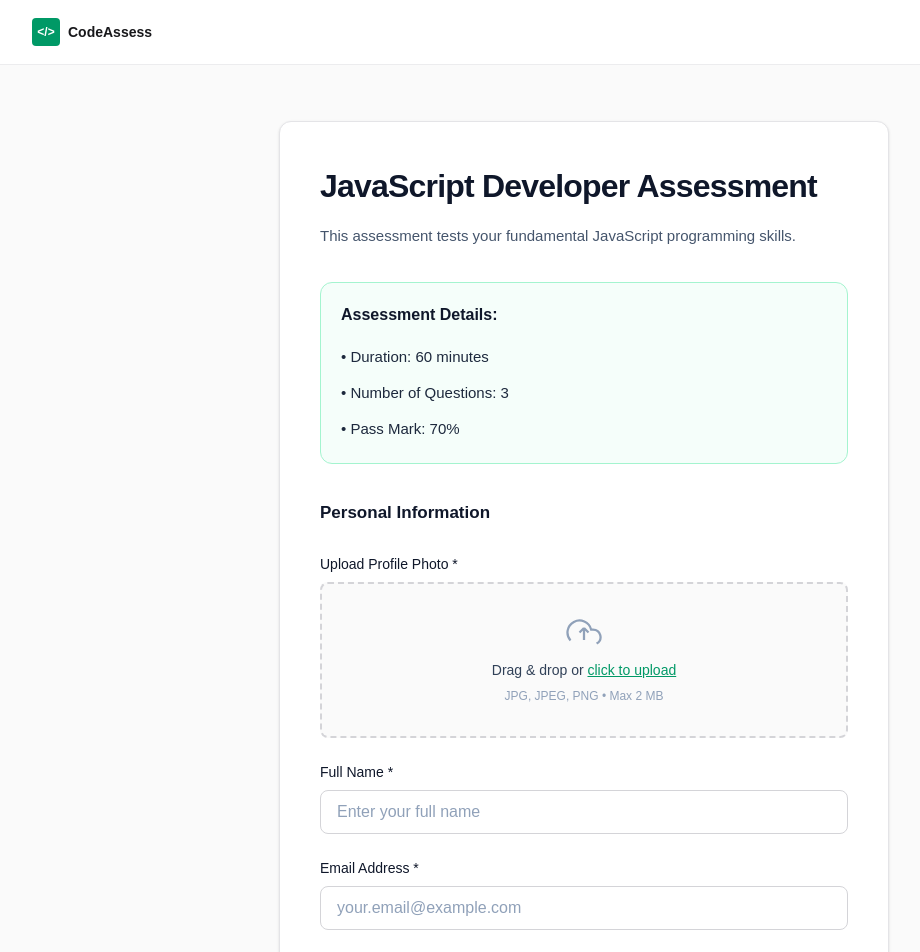
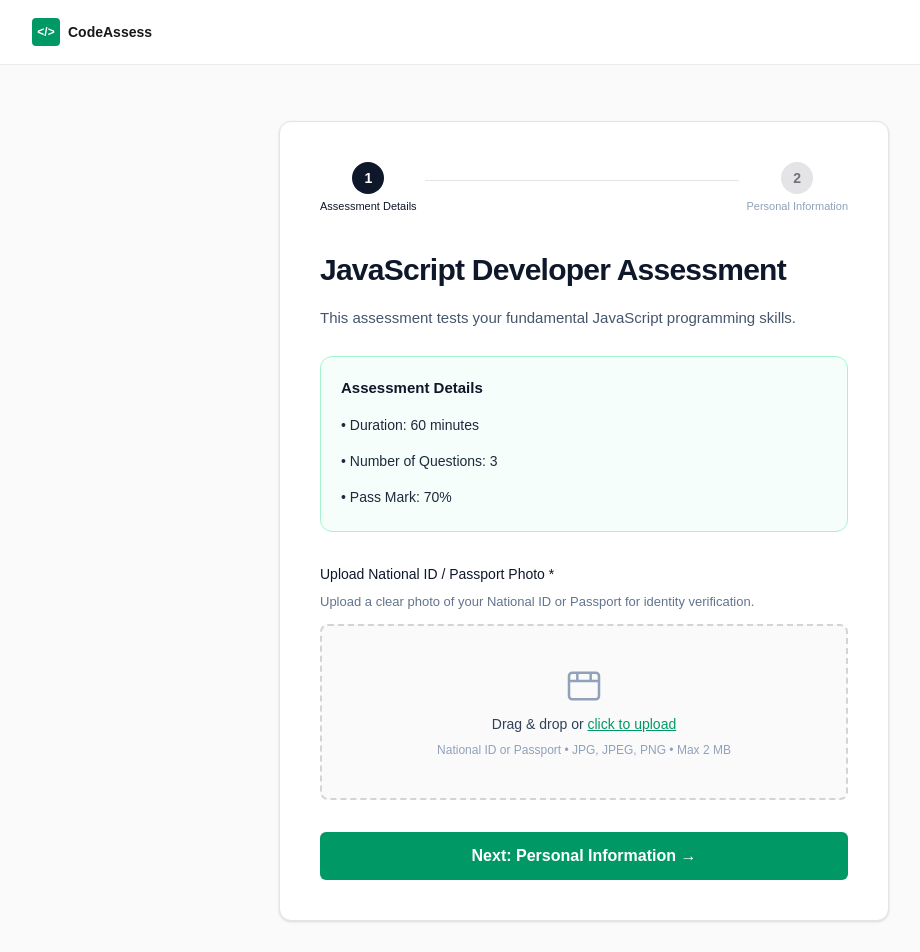
Before and after one commit to SheCanCODE-Capstone-Projects/Assessment_Platfrom_fe, a Next.js app: page /CandidateRegisterPage in a window 1280 px wide. Shown: the top 952 px of the page, without its empty margins (56-976 px from the left). Built offline with nearby package versions, Linux system fonts and the light colour scheme.

Commit message:
add step pagination, ID upload, terms checkbox and pre-assessment checks

```diff
--- a/pages/CandidateRegisterPage.tsx
+++ b/pages/CandidateRegisterPage.tsx
@@ -29,13 +29,13 @@ type FormValues = {
   preferredLanguage: string;
 };
 
-type FormErrors = FormValues & { profilePhoto: string };
+type FormErrors = FormValues & { idPhoto: string };
 
 const ACCEPTED_TYPES = ["image/jpeg", "image/jpg", "image/png"];
-const MAX_SIZE_BYTES = 2 * 1024 * 1024; // 2 MB
+const MAX_SIZE_BYTES = 2 * 1024 * 1024;
 
 function validatePhoto(file: File | null): string {
-  if (!file) return "Profile photo is required.";
+  if (!file) return "National ID or Passport photo is required.";
   if (!ACCEPTED_TYPES.includes(file.type))
     return "Only JPG, JPEG, or PNG files are accepted.";
   if (file.size > MAX_SIZE_BYTES) return "File size must not exceed 2 MB.";
@@ -61,7 +61,7 @@ const INITIAL_ERRORS: FormErrors = {
   email: "",
   phoneNumber: "",
   preferredLanguage: "",
-  profilePhoto: "",
+  idPhoto: "",
 };
 
 const emailPattern = /^[^\s@]+@[^\s@]+\.[^\s@]+$/;
@@ -91,11 +91,66 @@ function inputClasses(hasError: boolean) {
   ].join(" ");
 }
 
+const STEPS = ["Assessment Details", "Personal Information"] as const;
+
+function StepIndicator({ current }: { current: number }) {
+  return (
+    <div className="flex items-center gap-0 mb-8">
+      {STEPS.map((label, i) => {
+        const stepNum = i + 1;
+        const isCompleted = stepNum < current;
+        const isActive = stepNum === current;
+        return (
+          <div key={label} className="flex items-center flex-1 last:flex-none">
+            <div className="flex flex-col items-center gap-1">
+              <div
+                className={[
+                  "flex h-8 w-8 items-center justify-center rounded-full text-sm font-semibold transition",
+                  isCompleted
+                    ? "bg-emerald-600 text-white"
+                    : isActive
+                    ? "bg-[#0f172a] text-white"
+                    : "bg-zinc-200 text-zinc-500",
+                ].join(" ")}
+              >
+                {isCompleted ? (
+                  <svg viewBox="0 0 24 24" className="h-4 w-4" fill="none" stroke="currentColor" strokeWidth="2.5" aria-hidden="true">
+                    <path d="m5 12 5 5L20 7" />
+                  </svg>
+                ) : (
+                  stepNum
+                )}
+              </div>
+              <span
+                className={[
+                  "text-[11px] font-medium whitespace-nowrap",
+                  isActive ? "text-[#0f172a]" : "text-slate-400",
+                ].join(" ")}
+              >
+                {label}
+              </span>
+            </div>
+            {i < STEPS.length - 1 && (
+              <div
+                className={[
+                  "h-px flex-1 mx-2 mb-4 transition",
+                  isCompleted ? "bg-emerald-500" : "bg-zinc-200",
+                ].join(" ")}
+              />
+            )}
+          </div>
+        );
+      })}
+    </div>
+  );
+}
+
 export default function CandidateRegisterPage() {
   const router = useRouter();
+  const [step, setStep] = useState(1);
   const [formValues, setFormValues] = useState<FormValues>(INITIAL_FORM);
   const [errors, setErrors] = useState<FormErrors>(INITIAL_ERRORS);
-  const [profilePhoto, setProfilePhoto] = useState<File | null>(null);
+  const [idPhoto, setIdPhoto] = useState<File | null>(null);
   const [photoPreview, setPhotoPreview] = useState<string | null>(null);
   const [isDragging, setIsDragging] = useState(false);
   const fileInputRef = useRef<HTMLInputElement>(null);
@@ -103,11 +158,11 @@ export default function CandidateRegisterPage() {
   const applyPhoto = useCallback((file: File) => {
     const error = validatePhoto(file);
     if (error) {
-      setErrors((c) => ({ ...c, profilePhoto: error }));
+      setErrors((c) => ({ ...c, idPhoto: error }));
       return;
     }
-    setProfilePhoto(file);
-    setErrors((c) => ({ ...c, profilePhoto: "" }));
+    setIdPhoto(file);
+    setErrors((c) => ({ ...c, idPhoto: "" }));
     const reader = new FileReader();
     reader.onload = (e) => setPhotoPreview(e.target?.result as string);
     reader.readAsDataURL(file);
@@ -135,40 +190,31 @@ export default function CandidateRegisterPage() {
   }
 
   function removePhoto() {
-    setProfilePhoto(null);
+    setIdPhoto(null);
     setPhotoPreview(null);
     if (fileInputRef.current) fileInputRef.current.value = "";
   }
 
   function validateField(name: keyof FormValues, value: string) {
-    const trimmedValue = value.trim();
-
-    if (!trimmedValue) {
-      return "This field is required.";
-    }
-
-    if (name === "email" && !emailPattern.test(trimmedValue)) {
+    const trimmed = value.trim();
+    if (!trimmed) return "This field is required.";
+    if (name === "email" && !emailPattern.test(trimmed))
       return "Please enter a valid email address.";
-    }
-
     return "";
   }
 
-  function handleChange(
-    event: ChangeEvent<HTMLInputElement | HTMLSelectElement>
-  ) {
+  function handleChange(event: ChangeEvent<HTMLInputElement | HTMLSelectElement>) {
     const { name, value } = event.target;
     const fieldName = name as keyof FormValues;
+    setFormValues((c) => ({ ...c, [fieldName]: value }));
+    setErrors((c) => ({ ...c, [fieldName]: validateField(fieldName, value) }));
+  }
 
-    setFormValues((current) => ({
-      ...current,
-      [fieldName]: value,
-    }));
-
-    setErrors((current) => ({
-      ...current,
-      [fieldName]: validateField(fieldName, value),
-    }));
+  function handleNextStep() {
+    const photoError = validatePhoto(idPhoto);
+    setErrors((c) => ({ ...c, idPhoto: photoError }));
+    if (photoError) return;
+    setStep(2);
   }
 
   function handleSubmit(event: FormEvent<HTMLFormElement>) {
@@ -178,18 +224,12 @@ export default function CandidateRegisterPage() {
       fullName: validateField("fullName", formValues.fullName),
       email: validateField("email", formValues.email),
       phoneNumber: validateField("phoneNumber", formValues.phoneNumber),
-      preferredLanguage: validateField(
-        "preferredLanguage",
-        formValues.preferredLanguage
-      ),
-      profilePhoto: validatePhoto(profilePhoto),
+      preferredLanguage: validateField("preferredLanguage", formValues.preferredLanguage),
+      idPhoto: validatePhoto(idPhoto),
     };
 
     setErrors(nextErrors);
-
-    if (Object.values(nextErrors).some(Boolean)) {
-      return;
-    }
+    if (Object.values(nextErrors).some(Boolean)) return;
 
     if (typeof window !== "undefined") {
       window.sessionStorage.setItem(
@@ -197,7 +237,7 @@ export default function CandidateRegisterPage() {
         JSON.stringify({
           fullName: formValues.fullName.trim(),
           preferredLanguage: formValues.preferredLanguage.trim(),
-          profilePhoto: photoPreview,
+          idPhoto: photoPreview,
         })
       );
     }
@@ -209,61 +249,65 @@ export default function CandidateRegisterPage() {
     <div className="min-h-screen bg-zinc-50">
       <Navbar right={<span aria-hidden="true" />} />
 
-      <main className="px-4 py-12 sm:px-6 sm:py-14">
+      <main className="px-4 py-10 sm:px-6 sm:py-14">
         <section className="mx-auto w-full max-w-[610px] rounded-xl border border-zinc-200 bg-white p-8 shadow-sm sm:p-10">
+
+          <StepIndicator current={step} />
+
+          {/* ── STEP 1 ── */}
+          {step === 1 && (
+            <>
               <header>
-            <h1 className="text-[30px] font-bold tracking-tight text-[#0f172a] sm:text-[32px]">
+                <h1 className="text-[28px] font-bold tracking-tight text-[#0f172a] sm:text-[30px]">
                   JavaScript Developer Assessment
                 </h1>
                 <p className="mt-3 text-[15px] leading-7 text-slate-600">
-              This assessment tests your fundamental JavaScript programming
-              skills.
+                  This assessment tests your fundamental JavaScript programming skills.
                 </p>
               </header>
 
-          <section className="mt-8 rounded-xl border border-emerald-200 bg-emerald-50/50 p-5">
-            <h2 className="text-[16px] font-semibold text-[#0f172a]">
-              Assessment Details:
+              <section className="mt-6 rounded-xl border border-emerald-200 bg-emerald-50/50 p-5">
+                <h2 className="text-[15px] font-semibold text-[#0f172a]">
+                  Assessment Details
                 </h2>
-            <ul className="mt-4 space-y-2 text-[15px] leading-7 text-slate-800">
+                <ul className="mt-3 space-y-2 text-[14px] leading-7 text-slate-800">
                   <li>&bull; Duration: 60 minutes</li>
                   <li>&bull; Number of Questions: 3</li>
                   <li>&bull; Pass Mark: 70%</li>
                 </ul>
               </section>
 
-          <form onSubmit={handleSubmit} className="mt-9">
-            <h2 className="text-[17px] font-semibold text-[#0f172a]">
-              Personal Information
-            </h2>
-
-            <div className="mt-7 space-y-6">
-              {/* Profile Photo Upload */}
-              <div>
+              <div className="mt-8">
                 <label className="mb-2 block text-sm font-medium text-[#0f172a]">
-                  Upload Profile Photo *
+                  Upload National ID / Passport Photo *
                 </label>
+                <p className="mb-3 text-[13px] text-slate-500">
+                  Upload a clear photo of your National ID or Passport for identity verification.
+                </p>
 
                 {photoPreview ? (
-                  <div className="flex items-center gap-4">
+                  <div className="flex items-start gap-4 rounded-lg border border-emerald-200 bg-emerald-50/40 p-4">
                     <img
                       src={photoPreview}
-                      alt="Profile preview"
-                      className="h-20 w-20 rounded-full object-cover border-2 border-emerald-400 shadow-sm"
+                      alt="ID preview"
+                      className="h-24 w-36 rounded-md object-cover border border-zinc-200 shadow-sm shrink-0"
                     />
-                    <div className="flex flex-col gap-1">
-                      <p className="text-sm font-medium text-slate-800 truncate max-w-[200px]">
-                        {profilePhoto?.name}
+                    <div className="flex flex-col gap-1 min-w-0">
+                      <p className="text-sm font-semibold text-slate-800">
+                        Document uploaded
                       </p>
-                      <p className="text-xs text-slate-500">
-                        {profilePhoto ? (profilePhoto.size / 1024).toFixed(1) : 0} KB
+                      <p className="text-[13px] text-slate-500 truncate">
+                        {idPhoto?.name}
+                      </p>
+                      <p className="text-xs text-slate-400">
+                        {idPhoto ? (idPhoto.size / 1024).toFixed(1) : 0} KB
                       </p>
                       <button
                         type="button"
                         onClick={removePhoto}
                         className="mt-1 text-xs font-medium text-red-500 hover:text-red-700 text-left"
                       >
-                        Remove photo
+                        Remove &amp; re-upload
                       </button>
                     </div>
                   </div>
@@ -277,30 +321,34 @@ export default function CandidateRegisterPage() {
                     onDragLeave={handleDragLeave}
                     onDrop={handleDrop}
                     className={[
-                      "flex flex-col items-center justify-center gap-2 rounded-lg border-2 border-dashed px-4 py-8 cursor-pointer transition",
+                      "flex flex-col items-center justify-center gap-2 rounded-lg border-2 border-dashed px-4 py-10 cursor-pointer transition",
                       isDragging
                         ? "border-emerald-500 bg-emerald-50"
-                        : errors.profilePhoto
+                        : errors.idPhoto
                         ? "border-red-300 bg-red-50/30"
                         : "border-zinc-300 bg-zinc-50 hover:border-emerald-400 hover:bg-emerald-50/30",
                     ].join(" ")}
                   >
                     <svg
                       viewBox="0 0 24 24"
-                      className="h-9 w-9 text-slate-400"
+                      className="h-10 w-10 text-slate-400"
                       fill="none"
                       stroke="currentColor"
                       strokeWidth="1.5"
                       aria-hidden="true"
                     >
-                      <path d="M12 16V8m0 0-3 3m3-3 3 3" />
-                      <path d="M20.39 18.39A5 5 0 0 0 18 9h-1.26A8 8 0 1 0 3 16.3" />
+                      <rect x="3" y="4" width="18" height="16" rx="2" />
+                      <path d="M3 9h18" />
+                      <path d="M8 4v5" />
+                      <path d="M16 4v5" />
                     </svg>
                     <p className="text-sm font-medium text-slate-700">
                       Drag &amp; drop or{" "}
                       <span className="text-emerald-600 underline">click to upload</span>
                     </p>
-                    <p className="text-xs text-slate-400">JPG, JPEG, PNG &bull; Max 2 MB</p>
+                    <p className="text-xs text-slate-400">
+                      National ID or Passport &bull; JPG, JPEG, PNG &bull; Max 2 MB
+                    </p>
                   </div>
                 )}
 
@@ -310,19 +358,40 @@ export default function CandidateRegisterPage() {
                   accept="image/jpeg,image/jpg,image/png"
                   onChange={handlePhotoChange}
                   className="sr-only"
-                  aria-label="Upload profile photo"
+                  aria-label="Upload National ID or Passport photo"
                 />
 
-                {errors.profilePhoto ? (
-                  <p className="mt-2 text-sm text-red-600">{errors.profilePhoto}</p>
+                {errors.idPhoto ? (
+                  <p className="mt-2 text-sm text-red-600">{errors.idPhoto}</p>
                 ) : null}
               </div>
 
-              <FormField
-                id="fullName"
-                label="Full Name *"
-                error={errors.fullName}
+              <Button
+                type="button"
+                tone="green"
+                size="lg"
+                onClick={handleNextStep}
+                className="mt-8 h-12 w-full rounded-lg bg-[#1ec28b] text-base font-semibold hover:bg-[#18af7d]"
               >
+                Next: Personal Information →
+              </Button>
+            </>
+          )}
+
+          {/* ── STEP 2 ── */}
+          {step === 2 && (
+            <form onSubmit={handleSubmit}>
+              <header className="mb-7">
+                <h2 className="text-[22px] font-bold tracking-tight text-[#0f172a]">
+                  Personal Information
+                </h2>
+                <p className="mt-1 text-[14px] text-slate-500">
+                  Fill in your details to complete registration.
+                </p>
+              </header>
+
+              <div className="space-y-6">
+                <FormField id="fullName" label="Full Name *" error={errors.fullName}>
                   <input
                     id="fullName"
                     name="fullName"
@@ -335,11 +404,7 @@ export default function CandidateRegisterPage() {
                   />
                 </FormField>
 
-              <FormField
-                id="email"
-                label="Email Address *"
-                error={errors.email}
-              >
+                <FormField id="email" label="Email Address *" error={errors.email}>
                   <input
                     id="email"
                     name="email"
@@ -352,11 +417,7 @@ export default function CandidateRegisterPage() {
                   />
                 </FormField>
 
-              <FormField
-                id="phoneNumber"
-                label="Phone Number *"
-                error={errors.phoneNumber}
-              >
+                <FormField id="phoneNumber" label="Phone Number *" error={errors.phoneNumber}>
                   <input
                     id="phoneNumber"
                     name="phoneNumber"
@@ -380,10 +441,7 @@ export default function CandidateRegisterPage() {
                       name="preferredLanguage"
                       value={formValues.preferredLanguage}
                       onChange={handleChange}
-                    className={[
-                      inputClasses(Boolean(errors.preferredLanguage)),
-                      "appearance-none pr-10",
-                    ].join(" ")}
+                      className={[inputClasses(Boolean(errors.preferredLanguage)), "appearance-none pr-10"].join(" ")}
                     >
                       <option value="">Select a programming language</option>
                       {LANGUAGE_OPTIONS.map((language) => (
@@ -392,16 +450,8 @@ export default function CandidateRegisterPage() {
                         </option>
                       ))}
                     </select>
-
                     <span className="pointer-events-none absolute inset-y-0 right-4 flex items-center text-slate-400">
-                    <svg
-                      viewBox="0 0 20 20"
-                      className="h-4 w-4"
-                      fill="none"
-                      stroke="currentColor"
-                      strokeWidth="1.75"
-                      aria-hidden="true"
-                    >
+                      <svg viewBox="0 0 20 20" className="h-4 w-4" fill="none" stroke="currentColor" strokeWidth="1.75" aria-hidden="true">
                         <path d="m5 7.5 5 5 5-5" />
                       </svg>
                     </span>
@@ -409,15 +459,29 @@ export default function CandidateRegisterPage() {
                 </FormField>
               </div>
 
+              <div className="mt-8 flex gap-3">
+                <Button
+                  type="button"
+                  tone="zinc"
+                  variant="outline"
+                  size="lg"
+                  onClick={() => setStep(1)}
+                  className="h-12 w-full rounded-lg text-base font-semibold"
+                >
+                  ← Back
+                </Button>
                 <Button
                   type="submit"
                   tone="green"
                   size="lg"
-              className="mt-6 h-12 w-full rounded-lg bg-[#1ec28b] text-base font-semibold hover:bg-[#18af7d]"
+                  className="h-12 w-full rounded-lg bg-[#1ec28b] text-base font-semibold hover:bg-[#18af7d]"
                 >
                   Continue to Instructions
                 </Button>
+              </div>
             </form>
+          )}
+
         </section>
       </main>
     </div>
```
Also changed, not shown: pages/InstructionsPage.tsx (+44 -3 lines). Lines whose indentation alone changed are shown as unchanged.
